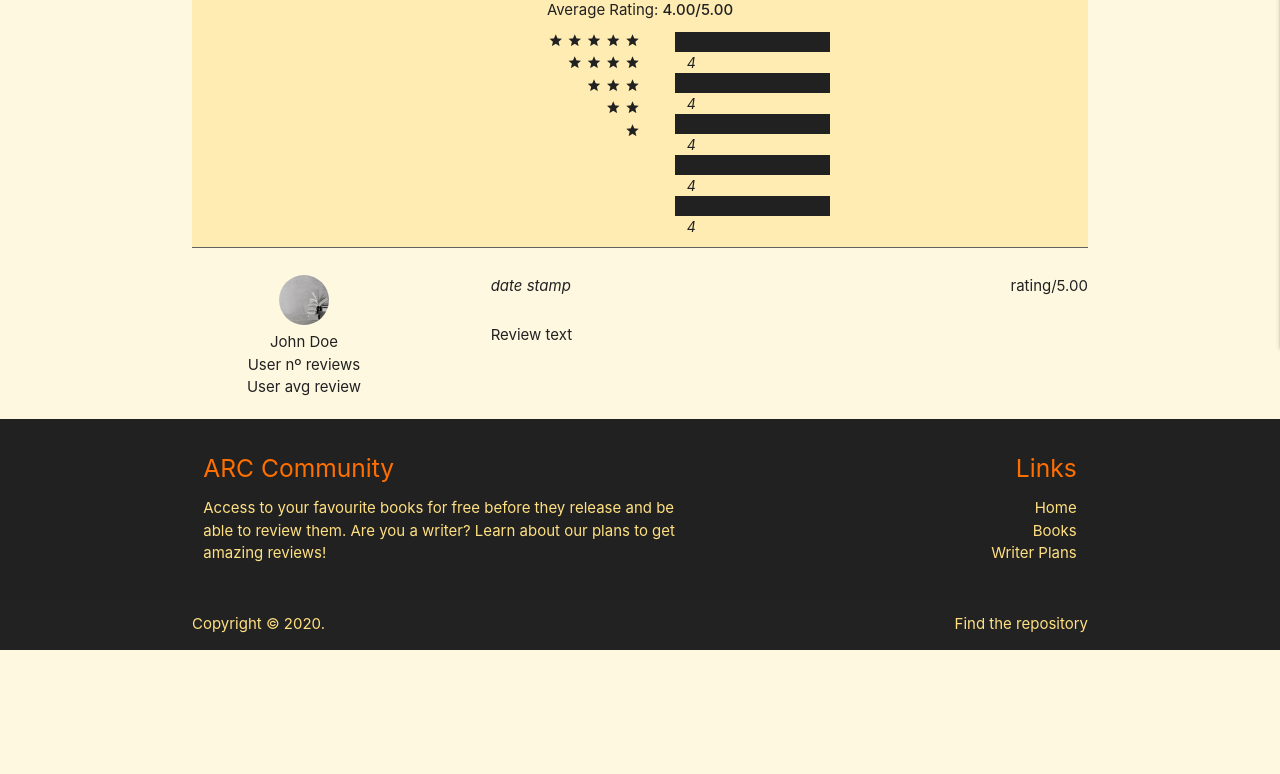
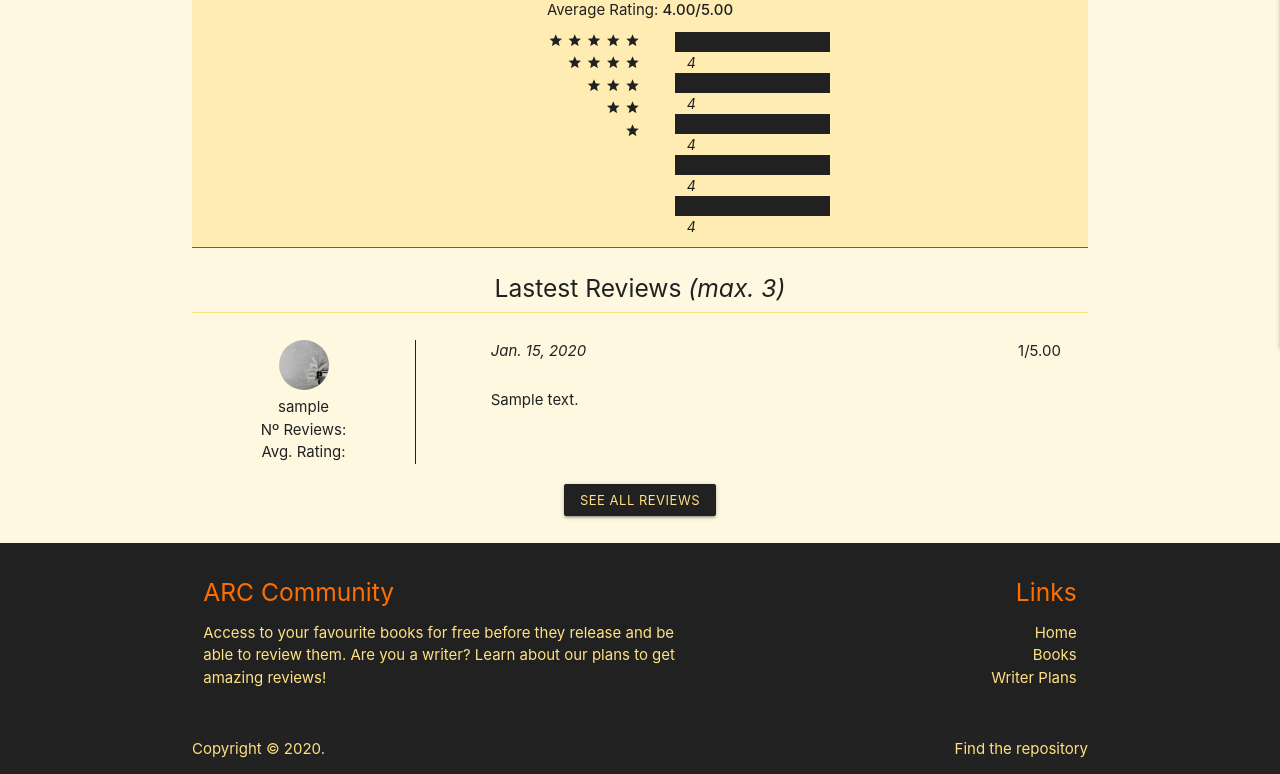
Before and after one commit to CruzZFire/ARC_Django_MS4, a Django app: page /books/1/ in a window 1280 px wide. Shown: the part 512-1286 px from the top of the page. Before the commit the page ends 1162 px from the top, so only its background shows below. Run offline with Django 3.2, Linux system fonts and the light colour scheme; tables that the repository leaves empty hold one stand-in row (values such as "Sample post"); grey boxes marked "Sample" are stand-in pictures; parts of the project's set-up code (start-up, migrations or seed data) failed here and were passed over; some libraries are stand-ins or nearby versions.

Commit message:
Linked logic from reviews to books and the templates related. Slight style

```diff
--- a/books/models.py
+++ b/books/models.py
@@ -27,4 +27,4 @@ class Book(models.Model):
 
     @property
     def get_reviews(self):
-        return self.reviews.all().order_by('datestamp')[0:4]
+        return self.reviews.all().order_by('-review_id')[0:3]
--- a/books/templates/books/book_detail.html
+++ b/books/templates/books/book_detail.html
@@ -126,39 +126,52 @@
     </div>
     <div class="divider grey darken-2 mb-3"></div>
     <!-- Reviews Loop Display -->
-    {% if book.reviews %}
+    <div class="row mb-0 center-align">
+        <h5>Lastest Reviews {% if book.get_reviews %}<em>(max. 3)</em>{% endif %}</h5>
+    </div>
+    {% if book.get_reviews %}
     {% for review in book.get_reviews %}
-    <div class="row">
-        <div class="col s12 m4 l3 center grey-text text-darken-4">
+    <div class="divider amber lighten-3"></div>
+    <div class="row mt-3">
+        <div class="col s12 m4 l3 center grey-text text-darken-4 review-user">
             <div class="row mb-0">
                 <img class="circle" src="{{ MEDIA_URL }}home-hero.png" height="50" width="50" alt="profile-pic">
             </div>
             <div class="row mb-0">
-                <span class="name">John Doe</span>
+                <span class="name">{{ review.user.username }}</span>
             </div>
             <div class="row mb-0">
-                <span class="name">User nº reviews</span>
+                <span class="name">Nº Reviews: </span>
             </div>
             <div class="row mb-0">
-                <span class="name">User avg review</span>
+                <span class="name">Avg. Rating: </span>
             </div>
         </div>
         <div class="col s12 m7 l8 offset-m1 offset-l1">
             <div class="row mb-0">
-                <span class="date left"><em>date stamp</em></span>
-                <span class="eval right">rating/5.00</span>
+                <span class="left"><em>{{ review.datestamp }}</em></span>
+                <span class="pr-3 right">{{ review.rating }}/5.00</span>
             </div>
             <div class="row mt-3 mb-0">
-                <span class="text">Review text</span>
+                <span class="text">{{ review.review_text }}</span>
             </div>
         </div>
     </div>
     {% endfor %}
+    <div class="mb-3 center-align">
+        <a class="btn-small grey darken-4 amber-text text-lighten-3" href="{% url 'book_reviews' book.book_id %}">
+            See All Reviews
+        </a>
+    </div>
+    {% else %}
+    <div class="row center-align">
+        <h6><em>This book has no reviews yet...</em></h6>
+    </div>
     {% endif %}
     <!-- New Comment Gap -->
     {% if user.is_authenticated %}
     <div class="row mt-3 center-align new-comment-form">
-        <form class="container" action="{% url 'ask_book' book.book_id %}" method="POST">
+        <form class="container" action="." method="POST">
             {% csrf_token %}
             {{ form }}
             <div class="mt-3">
--- a/reviews/forms.py
+++ b/reviews/forms.py
@@ -6,7 +6,7 @@ from .models import Review
 class ReviewForm(forms.ModelForm):
     review_text = forms.CharField(widget=forms.Textarea(attrs={
         'class': "materialize-textarea",
-        'placeholder': "Leave a New Review",
+        'placeholder': "Add a New Review",
     }), label='New Review')
 
     rate_choice = [('', 'Rate It'), (1, 1), (2, 2), (3, 3), (4, 4), (5, 5), ]
--- a/reviews/models.py
+++ b/reviews/models.py
@@ -15,5 +15,5 @@ class Review(models.Model):
     rating = models.IntegerField(choices=rate_choice)
     value_count = models.IntegerField(default=0)
 
-    def __str__(self):
+    def __int__(self):
         return self.review_id
--- a/static/css/base.css
+++ b/static/css/base.css
@@ -36,6 +36,10 @@ main {
 
 .pl-3 {
     padding-left: 27px;
+}
+
+.pr-3 {
+    padding-right: 27px;
 }
 
 /* AllAuth */
@@ -190,6 +194,10 @@ form a {
     display: none;
 }
 
+.review-user {
+    border-right: 1px solid #212121;
+}
+
 .new-comment-form {
     box-shadow: 0 4px 4px 0 rgba(0,0,0,0.14),
                 0 5px 1px -2px rgba(0,0,0,0.12),
@@ -225,6 +233,7 @@ form a {
 
 .collapsible-header-preview {
     border: none;
+    border-bottom: 1px solid #212121;
     padding: 8px;
 }
 
@@ -245,6 +254,10 @@ form a {
     .card {
         width: 250px;
     }
+
+    .review-user {
+        border: none;
+    }
 }
 
 @media screen and (min-width: 480px) {
```
Also changed, not shown: reviews/templates/reviews/book_reviews.html (+55 -10 lines), reviews/templates/reviews/user_reviews.html (+42 -11 lines), reviews/views.py (+13 -1 lines), reviews/migrations/0002_auto_20200807_1844.py (added), reviews/migrations/0003_auto_20200807_1935.py (added).
